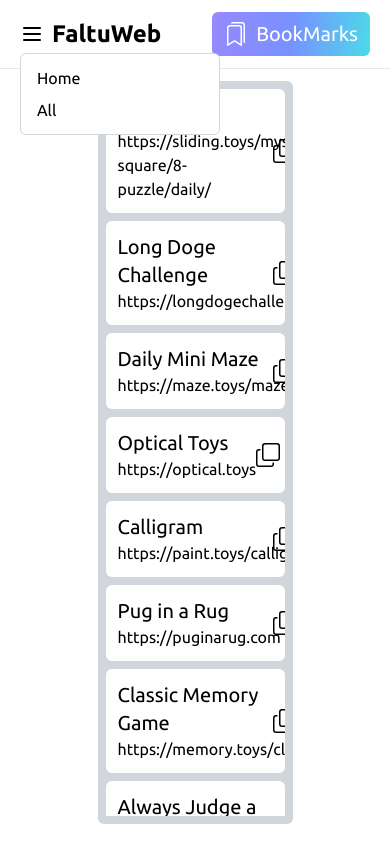
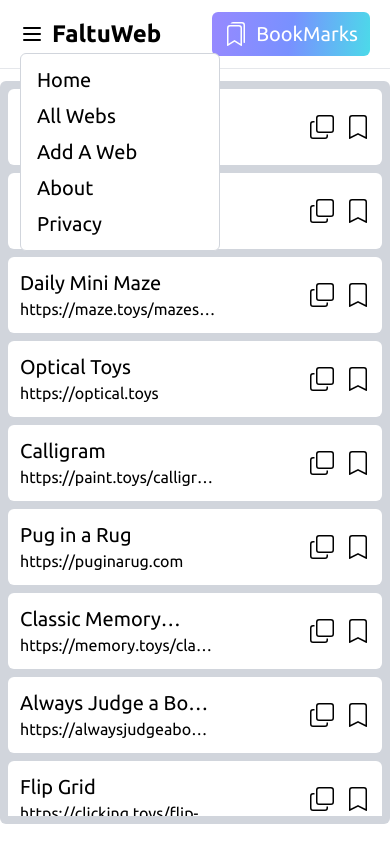
Before and after one commit to dev-shakhawat/FaltuWeb.one, a React (Vite) app: page /all in a window 390 px wide. Both pictures are taken after a click on the icon 32 px from the left and 34 px from the top of the page. Built offline with nearby package versions, Linux system fonts and the light colour scheme.

Commit message:
faltu update

```diff
--- a/src/components/common/Nav.jsx
+++ b/src/components/common/Nav.jsx
@@ -23,12 +23,24 @@
     const allPopupLinks = [
         {
             name: "Home",
-            url: "/"
+            url: "/",
         },
         {
-            name: "All",
-            url: "/all"
-        }
+            name: "All Webs",
+            url: "/all",
+        },
+        {
+            name: "Add A Web",
+            url: "/add",
+        },
+        {
+            name: "About",
+            url: "/about",
+        },
+        {
+            name: "Privacy",
+            url: "/privacy",
+        },
     ]
 
     useEffect(() => {
--- a/src/components/common/PopupMenu.jsx
+++ b/src/components/common/PopupMenu.jsx
@@ -9,7 +9,10 @@
         <div className="flex flex-col items-start    ">
             {allbtns.length <= 0 ? "No Data" :
             allbtns.map((btn , index) => {
-                return  <Link to={btn.url} key={index} className='py-1 bg-transparent w-full text-start pl-2 cursor-pointer hover:bg-gray-200 rounded-md  '>{btn.name}</Link>
+                return  <Link to={btn.url} key={index} className='py-1 bg-transparent w-full text-start text-xl pl-2 cursor-pointer hover:bg-gray-200 rounded-md flex items-center gap-2  '>
+                  {btn.icon}
+                  <span>{btn.name}</span>
+                </Link>
             })
         }
         </div>
--- /dev/null
+++ b/src/components/common/Skeleton.jsx
@@ -0,0 +1,46 @@
+import React from 'react'
+
+export default function Skeleton() {
+  return (
+
+<div role="status" class="max-w-md p-4 space-y-4 border border-gray-200 divide-y divide-gray-200 rounded-sm shadow-sm animate-pulse dark:divide-gray-700 md:p-6 dark:border-gray-700">
+    <div class="flex items-center justify-between">
+        <div>
+            <div class="h-2.5 bg-gray-300 rounded-full dark:bg-gray-600 w-24 mb-2.5"></div>
+            <div class="w-32 h-2 bg-gray-200 rounded-full dark:bg-gray-700"></div>
+        </div>
+        <div class="h-2.5 bg-gray-300 rounded-full dark:bg-gray-700 w-12"></div>
+    </div>
+    <div class="flex items-center justify-between pt-4">
+        <div>
+            <div class="h-2.5 bg-gray-300 rounded-full dark:bg-gray-600 w-24 mb-2.5"></div>
+            <div class="w-32 h-2 bg-gray-200 rounded-full dark:bg-gray-700"></div>
+        </div>
+        <div class="h-2.5 bg-gray-300 rounded-full dark:bg-gray-700 w-12"></div>
+    </div>
+    <div class="flex items-center justify-between pt-4">
+        <div>
+            <div class="h-2.5 bg-gray-300 rounded-full dark:bg-gray-600 w-24 mb-2.5"></div>
+            <div class="w-32 h-2 bg-gray-200 rounded-full dark:bg-gray-700"></div>
+        </div>
+        <div class="h-2.5 bg-gray-300 rounded-full dark:bg-gray-700 w-12"></div>
+    </div>
+    <div class="flex items-center justify-between pt-4">
+        <div>
+            <div class="h-2.5 bg-gray-300 rounded-full dark:bg-gray-600 w-24 mb-2.5"></div>
+            <div class="w-32 h-2 bg-gray-200 rounded-full dark:bg-gray-700"></div>
+        </div>
+        <div class="h-2.5 bg-gray-300 rounded-full dark:bg-gray-700 w-12"></div>
+    </div>
+    <div class="flex items-center justify-between pt-4">
+        <div>
+            <div class="h-2.5 bg-gray-300 rounded-full dark:bg-gray-600 w-24 mb-2.5"></div>
+            <div class="w-32 h-2 bg-gray-200 rounded-full dark:bg-gray-700"></div>
+        </div>
+        <div class="h-2.5 bg-gray-300 rounded-full dark:bg-gray-700 w-12"></div>
+    </div>
+    <span class="sr-only">Loading...</span>
+</div>
+
+  )
+}
--- a/src/pages/All.jsx
+++ b/src/pages/All.jsx
@@ -2,15 +2,14 @@
 import { Link } from 'react-router';
 import { GoIssueClosed } from "react-icons/go";
 import { BsCopy, BsBookmark } from "react-icons/bs";
-import { BsBookmarkCheckFill } from "react-icons/bs";
 import { urls } from '../webLinks';
+import { FaBookmark } from "react-icons/fa6";
 
 export default function All() {
 
   const [copiedIndex, setCopiedIndex] = useState(null);
   const [bookmarkedIndex, setBookmarkedIndex] = useState(null);
-  const [isBooked , setIsBooked] = useState(false)
-
+  const [remove , setRemove] = useState(false)
 
   const handleCopy = (url, index) => {
     navigator.clipboard.writeText(url)
@@ -31,36 +30,37 @@
       let BookMarkedAlready = FaltuBookmarks.filter((booked) => booked.url === url.url)
 
       if(BookMarkedAlready.length > 0){
-        setIsBooked(true)
-        setTimeout(() => {
-          setIsBooked(false)
-        }, 1000);
+
+        // remove bookmarked
+        let removedBooks = FaltuBookmarks.filter((booked) => booked.url == url)
+
+        localStorage.setItem('FaltuBookMarks' , JSON.stringify(removedBooks))
+        setRemove((prev) => !prev)
+        setTimeout(() => setRemove((prev) => !prev), 10);
       }
       else{
         FaltuBookmarks.push(url)
         localStorage.setItem('FaltuBookMarks' , JSON.stringify(FaltuBookmarks))
         setBookmarkedIndex(index);
-        setTimeout(() => setBookmarkedIndex(null), 1000);
       }
     }
     else{
       localStorage.setItem('FaltuBookMarks' , JSON.stringify([url]))
       setBookmarkedIndex(index);
-      setTimeout(() => setBookmarkedIndex(null), 1000);
     }
   };
 
   return (
-    <div className='w-[50%] mx-auto bg-gray-300 my-3 h-[88vh] p-2 rounded-md'>
+    <div className='lg:w-[50%] mx-auto bg-gray-300 my-3 h-[88vh] p-2 rounded-md'>
 
       {/* web items */}
       <div className="grid grid-cols-1 h-full overflow-y-scroll gap-2 relative customScrollbar">
         {urls.map((url, index) => (
           <div key={index} className="flex justify-between w-full bg-white p-3 rounded-md">
 
-            <Link to={url.url} target="_blank" className="w-full">
-              <h3 className="text-xl">{url.title}</h3>
-              <p className="text-base">{url.url}</p>
+            <Link to={url.url} target="_blank" className="w-[80%]">
+              <h3 className="text-xl line-clamp-1 text-ellipsis break-words overflow-hidden w-[70%] lg:w-full">{url.title}</h3>
+              <p className="text-base line-clamp-1 text-ellipsis break-words overflow-hidden w-[70%] lg:w-full    ">{url.url}</p>
             </Link>
 
             {/* buttons */}
@@ -72,7 +72,7 @@
                 {copiedIndex === index ? <GoIssueClosed /> : <BsCopy />}
               </button>
               <button onClick={()=> handleBookmark(url , index)} type="button" className='text-2xl cursor-pointer'>
-                {bookmarkedIndex === index ? <GoIssueClosed /> : localStorage.getItem('FaltuBookMarks') && JSON.parse(localStorage.getItem('FaltuBookMarks')).filter((booked) => booked.url === url.url).length > 0 && <BsBookmarkCheckFill /> || <BsBookmark />}
+                {  localStorage.getItem('FaltuBookMarks') && JSON.parse(localStorage.getItem('FaltuBookMarks')).filter((booked) => booked.url === url.url).length > 0 && <FaBookmark /> || <BsBookmark />}
 
               </button>
             </div>
--- a/src/pages/BookMarks.jsx
+++ b/src/pages/BookMarks.jsx
@@ -2,6 +2,7 @@
 import { Link } from 'react-router'; // ✅ 'react-router' থেকে 'react-router-dom'
 import { GoIssueClosed } from "react-icons/go";
 import { BsCopy } from "react-icons/bs";
+import { FaBookmark } from "react-icons/fa6";
 import { SlClose } from "react-icons/sl";
 
 export default function BookMark() {
@@ -48,7 +49,7 @@
         {
           urls?.length <= 0 ?
           <div className='w-full h-full flex items-center justify-center'>
-            <h1 className='text-5xl font-bold text-white  '>No Bookmarks found.</h1>
+            <h1 className='text-5xl font-bold text-black  '>No Bookmarks found.</h1>
           </div>
            :
         urls.map((url, index) => (
@@ -68,7 +69,7 @@
                 {copiedIndex === index ? <GoIssueClosed /> : <BsCopy />}
               </button>
               <button onClick={()=> handleRemoveBookMark(url.url)} type="button" className='text-[26px] cursor-pointer'>
-                <SlClose />
+                <FaBookmark />
               </button>
             </div>
 
```
